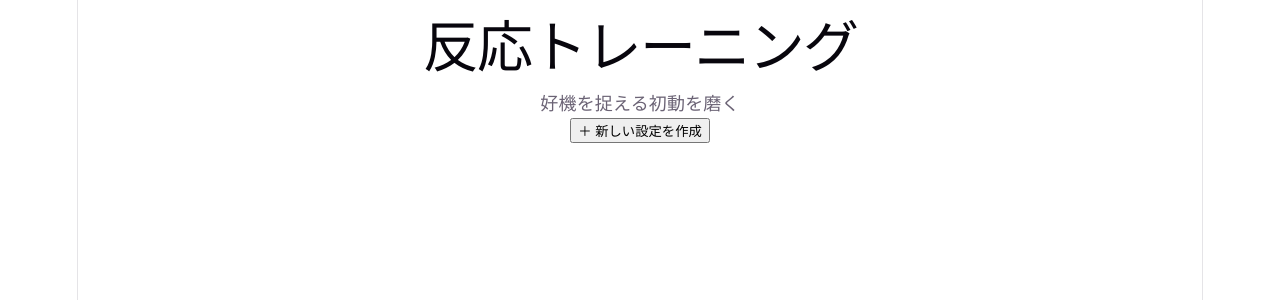
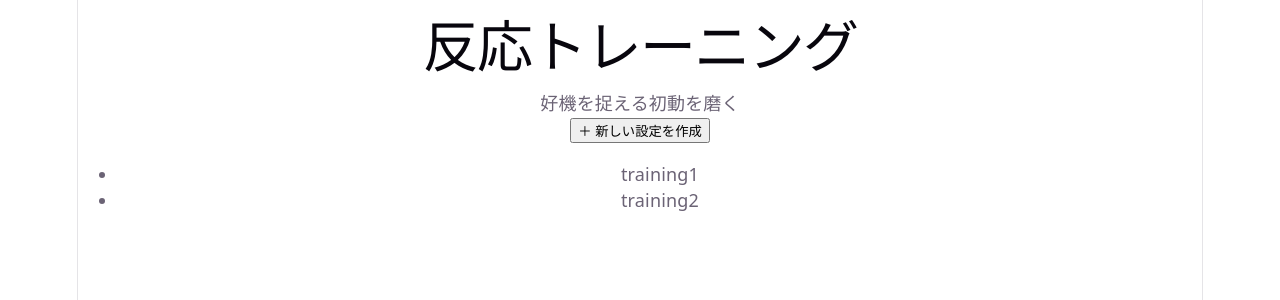
Before and after one commit to i994114/ReactionTimer, a React (Vite) app: page / in a window 1280 px wide. Shown: the top 300 px of the page. Built offline with nearby package versions, Linux system fonts and the light colour scheme.

Commit message:
Trainingのスケルトン作成　timer typeをapp.tsxに適用

```diff
--- a/src/App.tsx
+++ b/src/App.tsx
@@ -1,11 +1,10 @@
 import { useState } from 'react';
 import { Routes, Route } from 'react-router-dom';
-//import type { Timer } from './types/timer';
+import type { Timer } from './types/timer';
 
 import Home from './components/Home';
 import TimerForm from './components/TimerForm';
-import TimerList from './components/TimerList';
-
+import Training from './components/Training';
 import './App.css'
 
 function App() {
@@ -32,8 +31,9 @@ function App() {
 
   ]);
 
-  function addTimer(text) {
-    const newTimer = {
+  const id = 1;
+  function addTimer(text: string) {
+    const newTimer: Timer = {
       id: crypto.randomUUID(),
       name: text,
       randomMin: 1,
@@ -49,9 +49,9 @@ function App() {
   return (
     <main className="timer-app">
       <Routes>
-        <Route path="/" element={<Home />} />
+        <Route path="/" element={<Home timers={timers} />} />
         <Route path="/create" element={<TimerForm />}  />
-        {/* <Route path="/training/:id" element={<Training />}  /> */}
+        <Route path="/training/:id" element={<Training />}  />
       </Routes>
     </main>
   );
--- a/src/components/Home.tsx
+++ b/src/components/Home.tsx
@@ -1,7 +1,7 @@
 import TimerList from './TimerList';
 import { useNavigate } from 'react-router-dom';
 
-function Home() {
+function Home({timers}) {
   const navigate = useNavigate();
 
   return (
@@ -13,7 +13,7 @@ function Home() {
         ＋ 新しい設定を作成
       </button>
 
-      {/* <TimerList /> */}
+      <TimerList timers={timers}/>
     </>
   );
 }
--- /dev/null
+++ b/src/components/Training.tsx
@@ -0,0 +1,7 @@
+function Training() {
+  return (
+    <h1>Training!!!!</h1>
+  );
+}
+
+export default Training;
```
